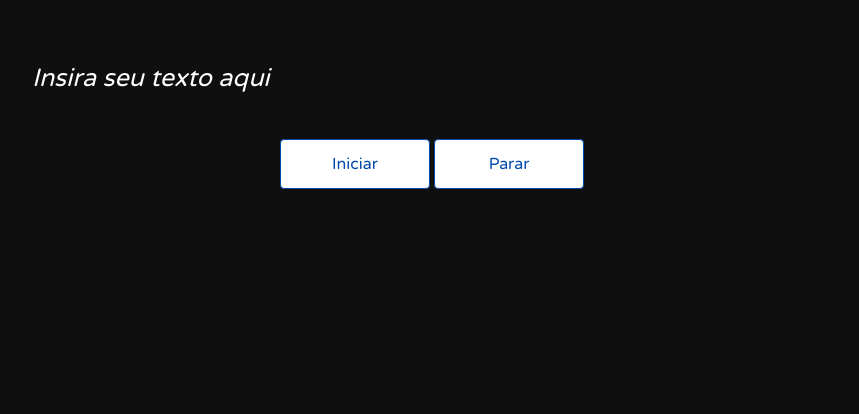
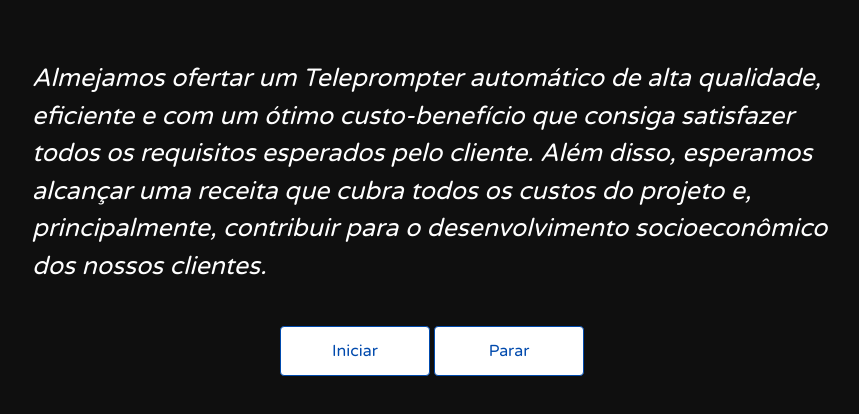
Before and after one commit to matheus-lauritzen/prototipoTelatico, a plain HTML site: page index.html in a window 1280 px wide. Shown: the whole page, without its empty margins (208-1067 px from the left). Drawn offline with nearby package versions, Linux system fonts and the light colour scheme.

Commit message:
Alteração texto

```diff
--- a/index.html
+++ b/index.html
@@ -28,7 +28,7 @@
 
                     <div>
                         <cite>
-                            <p id="msg" contenteditable="true" style="width: 800px;">Insira seu texto aqui</p>
+                            <p id="msg" contenteditable="true" style="width: 800px;">Almejamos ofertar um Teleprompter automático de alta qualidade, eficiente e com um ótimo custo-benefício que consiga satisfazer todos os requisitos esperados pelo cliente. Além disso, esperamos alcançar uma receita que cubra todos os custos do projeto e, principalmente,  contribuir para o desenvolvimento socioeconômico dos nossos clientes.</p>
                         </cite>
                     </div>
 
```
